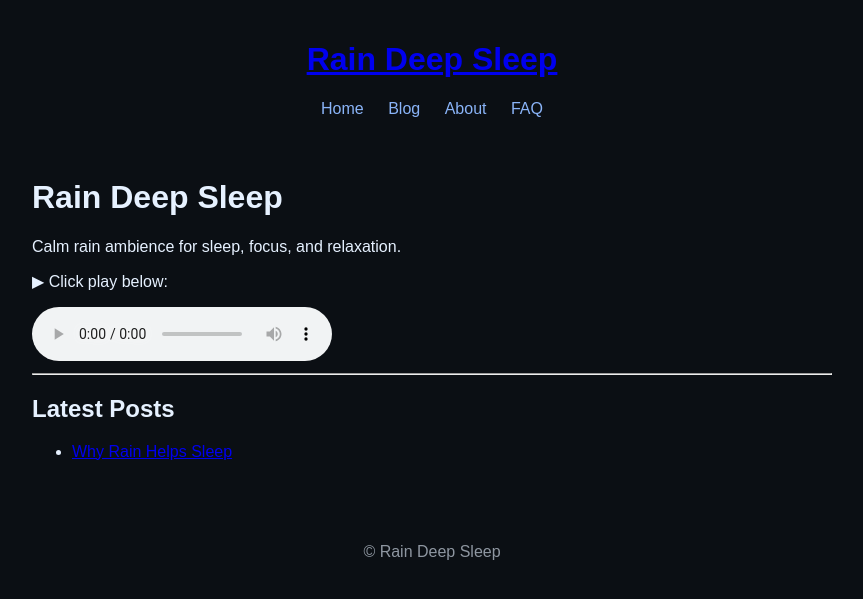
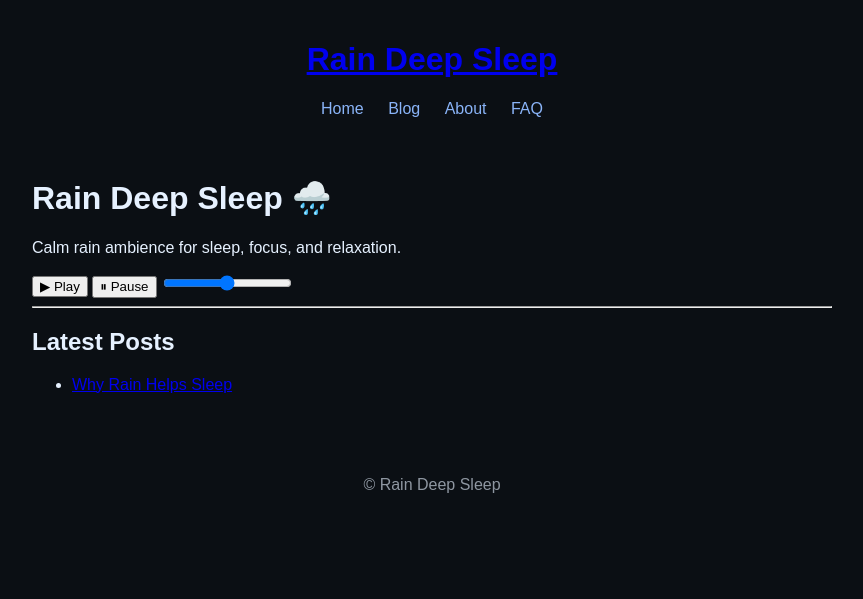
Before and after one commit to choijangwook/rain-deep-sleep, a Jekyll site: the page built from index.md, in a window 1280 px wide. Shown: the top 599 px of the page, without its empty margins (208-1071 px from the left). Built offline with Jekyll 4.4.1, drawn with Linux system fonts in a browser that asks for light colours.

Commit message:
Update index.md

```diff
--- a/index.md
+++ b/index.md
@@ -3,15 +3,22 @@ layout: default
 title: Home
 ---
 
-# Rain Deep Sleep
+# Rain Deep Sleep 🌧️
 
 Calm rain ambience for sleep, focus, and relaxation.
 
-▶ Click play below:
+<div class="player-box">
 
-<audio controls loop>
+<button onclick="playRain()">▶ Play</button>
+<button onclick="pauseRain()">⏸ Pause</button>
+
+<input type="range" min="0" max="1" step="0.01" onchange="setVolume(this.value)">
+
+<audio id="rainAudio" loop>
   <source src="assets/audio/rain.mp3" type="audio/mpeg">
 </audio>
+
+</div>
 
 ---
 
```
